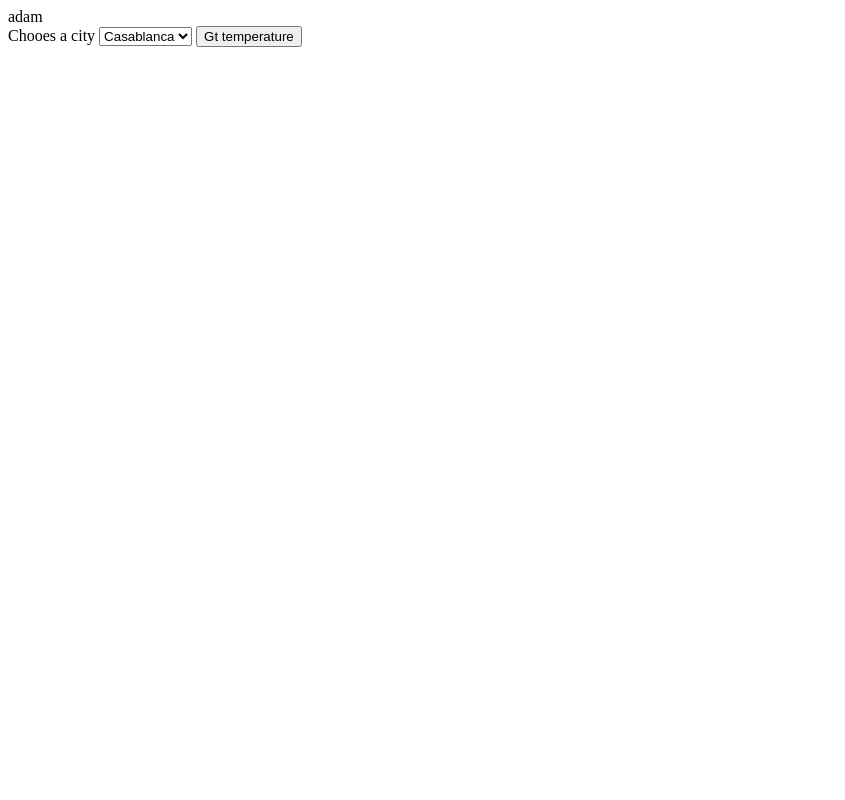
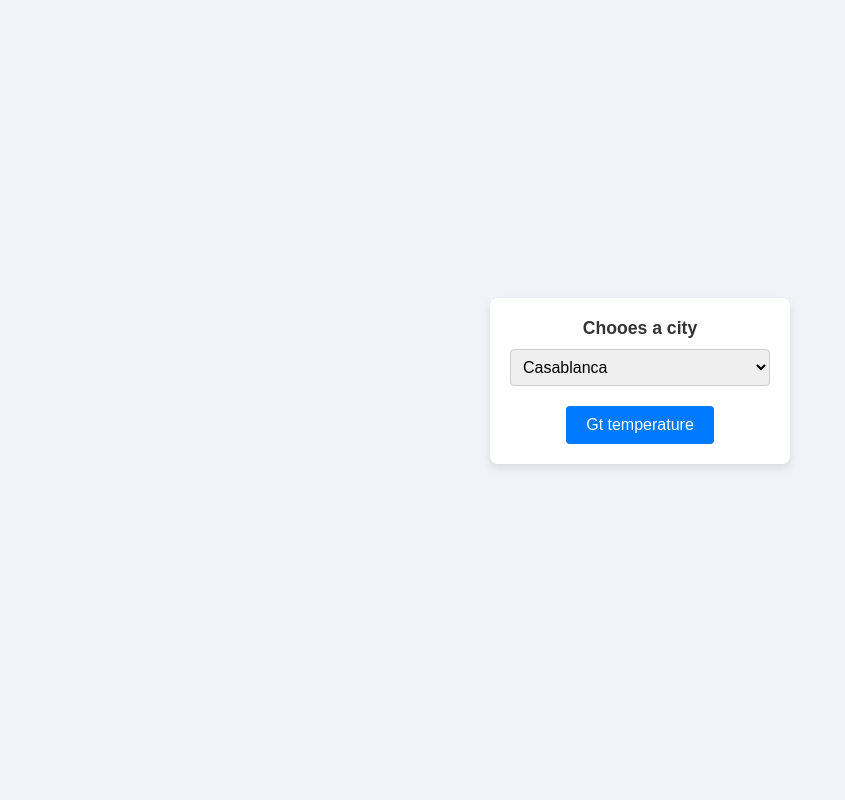
Before and after one commit to AdVmmE/Weather-app-PHP-API-, a PHP site: page / in a window 1280 px wide. Shown: the whole page, without its empty margins (0-845 px from the left). Run offline with PHP 8.4, Linux system fonts and the light colour scheme.

Commit message:
third commit

```diff
--- a/index.php
+++ b/index.php
@@ -1,12 +1,13 @@
 <!DOCTYPE html>
 <html lang="en">
 <head>
+    <link rel="stylesheet" href="style.css">
     <meta charset="UTF-8">
     <meta name="viewport" content="width=device-width, initial-scale=1.0">
     <title>Document</title>
 </head>
 <body>
-    adam
+<div class="container">
     <form method="POST">
         <label for="city">Chooes a city</label>
         <select name="city" id="city">
@@ -14,7 +15,7 @@
         <option value="	BeniMellal">Beni Mellal</option>
         </select>
         <button type="submit" name="getWeather">Gt temperature</button>
-    </form>
+    </form><br>
 
     <div id="result">
         <?php
@@ -43,5 +44,6 @@
             }
         ?>
     </div>
+</div>
 </body>
 </html>
--- /dev/null
+++ b/style.css
@@ -0,0 +1,65 @@
+/* style.css */
+
+* {
+    box-sizing: border-box;
+    margin: 0;
+    padding: 0;
+    font-family: Arial, sans-serif;
+}
+
+body {
+    display: flex;
+    justify-content: center;
+    align-items: center;
+    height: 100vh;
+    background-color: #f0f4f8;
+    color: #333;
+}
+
+.container {
+    text-align: center;
+}
+
+form {
+    background-color: #fff;
+    padding: 20px;
+    border-radius: 8px;
+    box-shadow: 0 4px 8px rgba(0, 0, 0, 0.1);
+    width: 300px;
+    margin-bottom: 20px; /* Add spacing between form and result */
+}
+
+label {
+    display: block;
+    font-weight: bold;
+    margin-bottom: 10px;
+    font-size: 1.1em;
+}
+
+select {
+    width: 100%;
+    padding: 8px;
+    margin-bottom: 20px;
+    border-radius: 4px;
+    border: 1px solid #ccc;
+    font-size: 1em;
+}
+
+button {
+    background-color: #007bff;
+    color: #fff;
+    border: none;
+    border-radius: 4px;
+    padding: 10px 20px;
+    font-size: 1em;
+    cursor: pointer;
+    transition: background-color 0.3s ease;
+}
+
+button:hover {
+    background-color: #0056b3;
+}
+
+#result {
+    font-size: 1.2em;
+}
```
